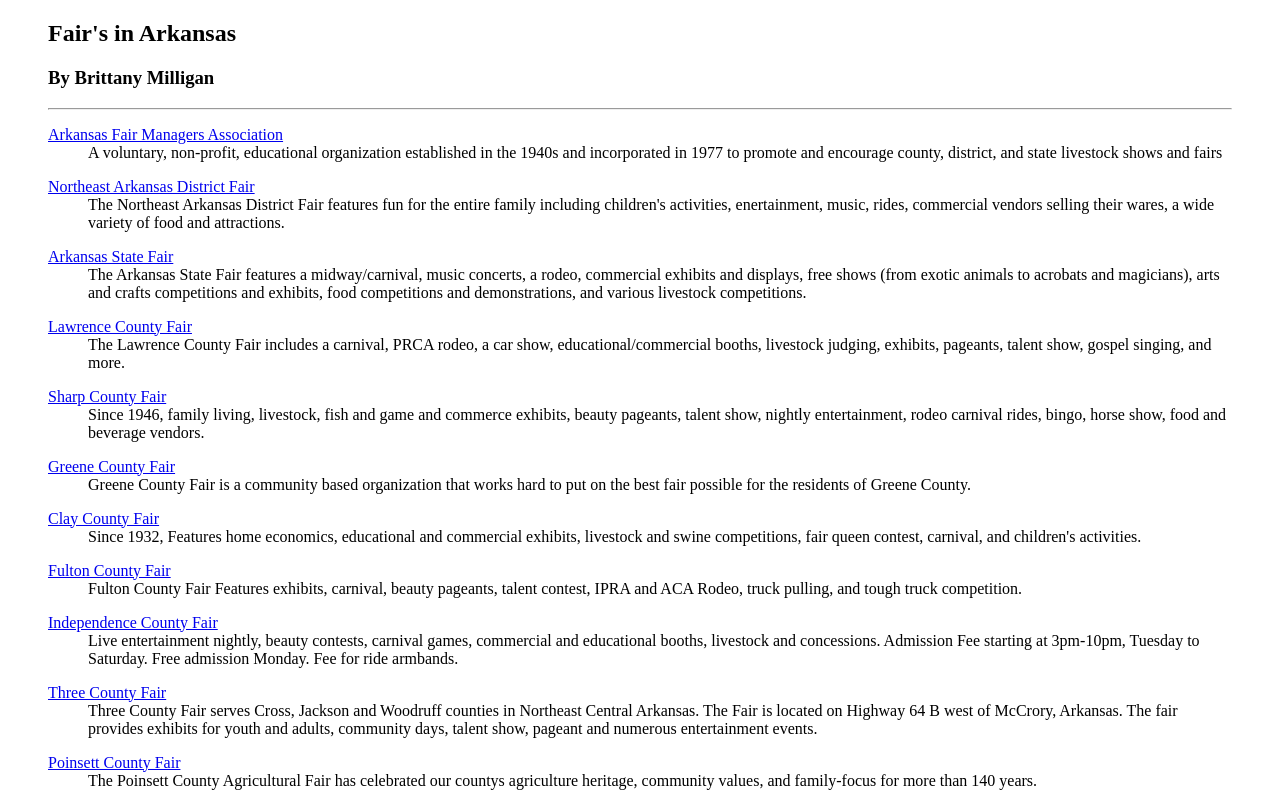
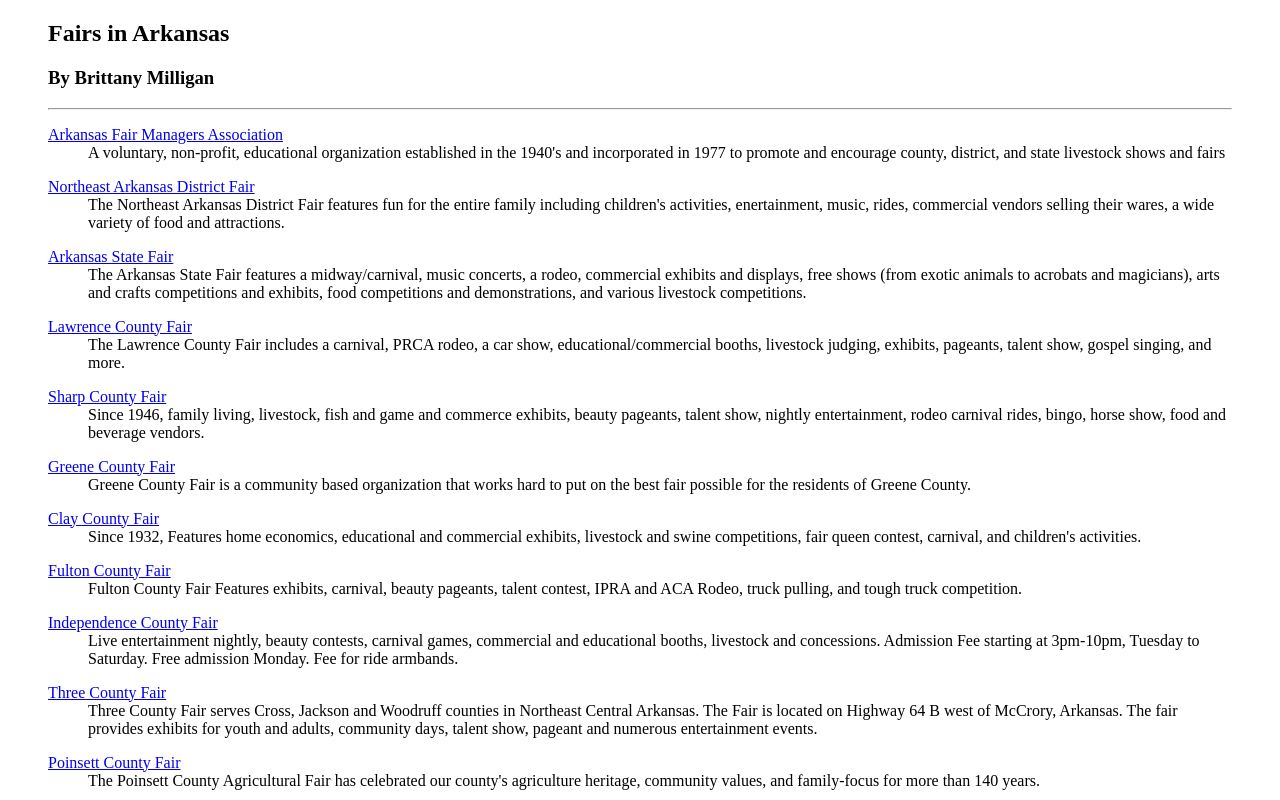
Before and after one commit to BrittMilligan/brittmilligan.github.io, a plain HTML site: page index.html in a window 1280 px wide. Shown: the top 800 px of the page. Drawn offline with Linux system fonts and the light colour scheme.

Commit message:
Update index.html

```diff
--- a/index.html
+++ b/index.html
@@ -16,7 +16,7 @@
 
 <p>
 
-<h2>Fair's in Arkansas</h2>
+<h2>Fairs in Arkansas</h2>
 
 <h3>By Brittany Milligan</h3>
 
@@ -30,7 +30,7 @@
 
     <dt><a href= http://www.arkansasfairs.com/ =“_new”>Arkansas Fair Managers Association</a>
 
-<dd>A voluntary, non-profit, educational organization established in the 1940s and
+<dd>A voluntary, non-profit, educational organization established in the 1940's and
 incorporated in 1977 to promote and encourage county, district, and state
 livestock shows and fairs
 
@@ -116,7 +116,7 @@
 
 <dt><a href=http://www.poinsettcountyfair.info/ =“_new”>Poinsett County Fair</a>
 
-<dd>The Poinsett County Agricultural Fair has celebrated our countys agriculture heritage, community values, and family-focus for more than 140 years.
+<dd>The Poinsett County Agricultural Fair has celebrated our county's agriculture heritage, community values, and family-focus for more than 140 years.
 
 <p>
 
```
